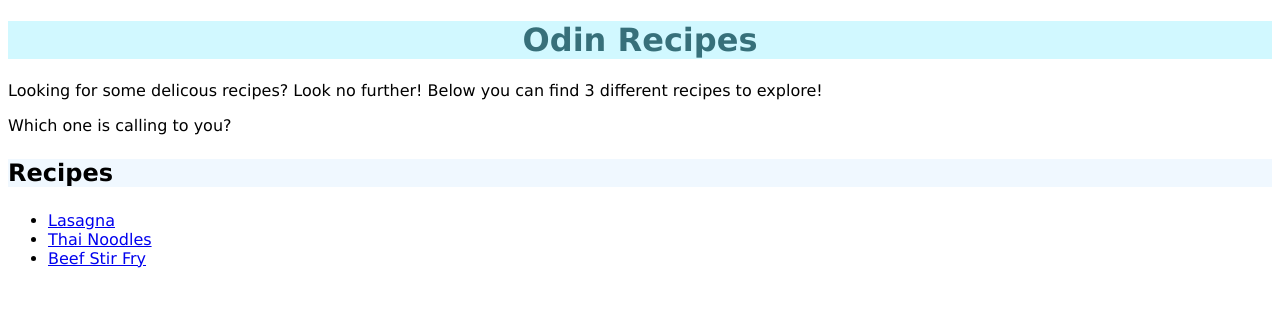
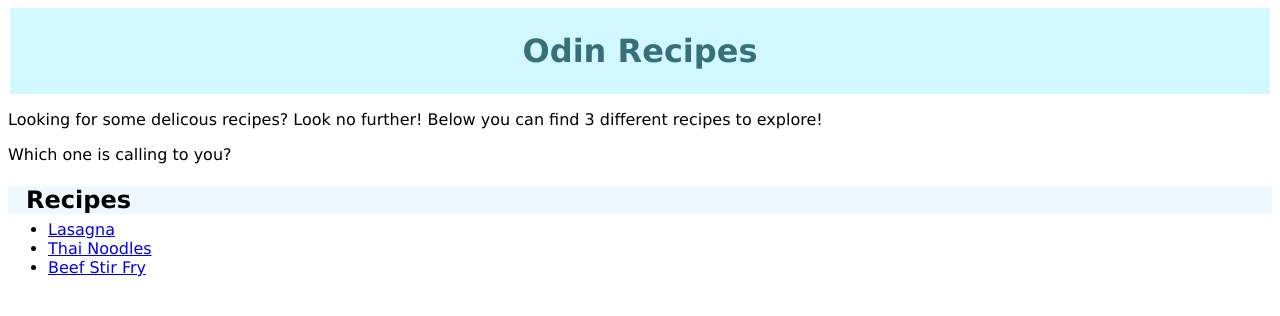
Before and after one commit to Lxnneke/odin-recipes, a plain HTML site: page index.html in a window 1280 px wide. Drawn offline with Linux system fonts and the light colour scheme.

Commit message:
Change up the page based on the new lessons at TOP

```diff
--- a/styles.css
+++ b/styles.css
@@ -7,12 +7,17 @@ h1 {
     color:#37707a;
     font-weight: bold;
     text-align: center;
+    padding: 24px;
+    margin: 2px;
 }
 
 h2, h3 {
     text-align: justify;
     background-color: aliceblue;
     font-size: 24px;
+    padding: 0px 18px;
+    margin-bottom: -10px;
+    margin-top: 22px;
 }
 
 img {
```
